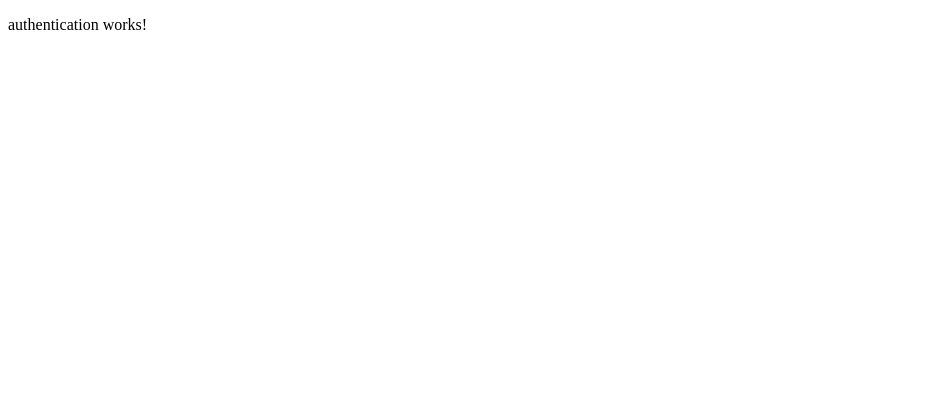
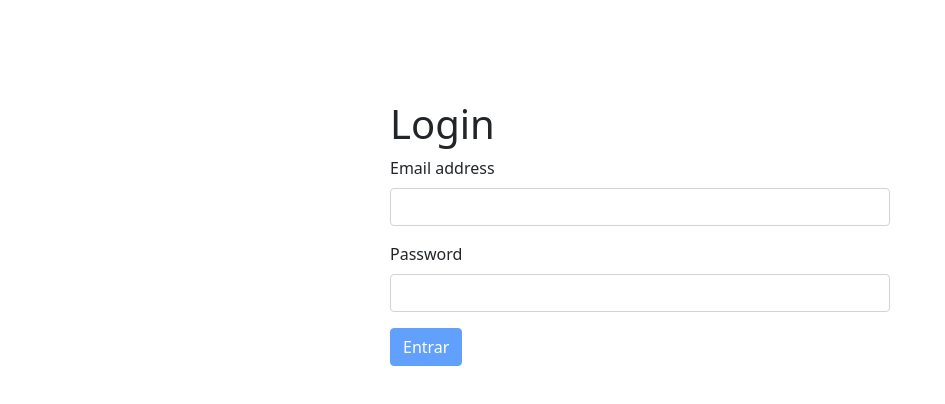
Before and after one commit to eldersoon/mesha-front, an Angular app: page /login in a window 1280 px wide. Shown: the top 404 px of the page, without its empty margins (0-945 px from the left). Built offline with nearby package versions, Linux system fonts and the light colour scheme.

Commit message:
login form validation

```diff
--- a/angular.json
+++ b/angular.json
@@ -27,7 +27,8 @@
               "src/assets"
             ],
             "styles": [
-              "src/styles.css"
+              "src/styles.css",
+              "node_modules/bootstrap/dist/css/bootstrap.min.css"
             ],
             "scripts": []
           },
--- a/package.json
+++ b/package.json
@@ -18,6 +18,7 @@
     "@angular/platform-browser": "~13.3.0",
     "@angular/platform-browser-dynamic": "~13.3.0",
     "@angular/router": "~13.3.0",
+    "bootstrap": "^5.1.3",
     "rxjs": "~7.5.0",
     "tslib": "^2.3.0",
     "zone.js": "~0.11.4"
--- a/src/app/account/login/login.component.html
+++ b/src/app/account/login/login.component.html
@@ -1 +1,21 @@
-<p>login works!</p>
+<form (ngSubmit)="onSubmit()" [formGroup]="loginForm" #formDir="ngForm">
+  <h1>Login</h1>
+  <div class="mb-3">
+    <label for="email" class="form-label">Email address</label>
+    <input type="email" class="form-control" id="email" aria-describedby="emailHelp" formControlName="email">
+    <div *ngIf="email.invalid && formDir.submitted" class="validation-error">
+      <span *ngIf="email.errors?.['required']">Campo obrigatório.</span>
+      <span *ngIf="email.errors?.['maxlength']">Tamanho do email muito longo.</span>
+      <span *ngIf="email.errors?.['email']">Formato de email inválido.</span>
+    </div>
+  </div>
+  <div class="mb-3">
+    <label for="password" class="form-label">Password</label>
+    <input type="password" class="form-control" id="password" formControlName="password">
+    <div *ngIf="password.invalid && formDir.submitted" class="validation-error">
+      <span *ngIf="password.errors?.['required']">Campo obrigatório.</span>
+      <span *ngIf="password.errors?.['minlength']">Tamanho mínimo de 4 caracteres.</span>
+    </div>
+  </div>
+  <button type="submit" class="btn btn-primary" [disabled]="loginForm.invalid">Entrar</button>
+</form>
--- a/src/app/account/login/login.component.ts
+++ b/src/app/account/login/login.component.ts
@@ -1,15 +1,51 @@
 import { Component, OnInit } from '@angular/core';
+import { Router } from '@angular/router';
+import { AccountService } from '../shared/account.service';
+import { FormControl, FormGroup, Validators } from '@angular/forms';
 
 @Component({
   selector: 'app-login',
   templateUrl: './login.component.html',
-  styleUrls: ['./login.component.css']
+  styleUrls: ['./login.component.css'],
 })
 export class LoginComponent implements OnInit {
+  loginForm!: FormGroup;
 
-  constructor() { }
+  constructor(private accountService: AccountService, private router: Router) {}
 
   ngOnInit(): void {
+    this.loginForm = new FormGroup({
+      email: new FormControl('', [
+        Validators.required,
+        Validators.maxLength(100),
+        Validators.email,
+      ]),
+      password: new FormControl('', [
+        Validators.required,
+        Validators.minLength(4),
+      ]),
+    });
   }
 
+  get email() {
+    return this.loginForm.get('email')!;
+  }
+
+  get password() {
+    return this.loginForm.get('password')!;
+  }
+
+  async onSubmit() {
+    if (this.loginForm.invalid) {
+      return;
+    }
+    try {
+      const response = await this.accountService.login(this.loginForm);
+      console.log(`login efetuado:  ${true}`);
+
+      this.router.navigate(['']);
+    } catch (err) {
+      console.log(err);
+    }
+  }
 }
--- a/src/app/account/shared/account.service.ts
+++ b/src/app/account/shared/account.service.ts
@@ -1,9 +1,15 @@
 import { Injectable } from '@angular/core';
 
 @Injectable({
-  providedIn: 'root'
+  providedIn: 'root',
 })
 export class AccountService {
+  constructor() {}
 
-  constructor() { }
+  login(credentials: any) {
+    return new Promise((resolve) => {
+      window.localStorage.setItem('token', 'jwt_here');
+      resolve(true);
+    });
+  }
 }
--- a/src/app/layout/authentication/authentication.component.css
+++ b/src/app/layout/authentication/authentication.component.css
@@ -0,0 +1,5 @@
+.authentication {
+  width: 500px;
+  margin: 100px auto 0 auto;
+
+}
--- a/src/app/layout/authentication/authentication.component.html
+++ b/src/app/layout/authentication/authentication.component.html
@@ -1 +1,3 @@
-<p>authentication works!</p>
+<div class="authentication">
+  <router-outlet></router-outlet>
+</div>
```
Also changed, not shown: src/app/app.module.ts (+5 -7 lines), 1 other file (tests, documents, lock files or other folders).
